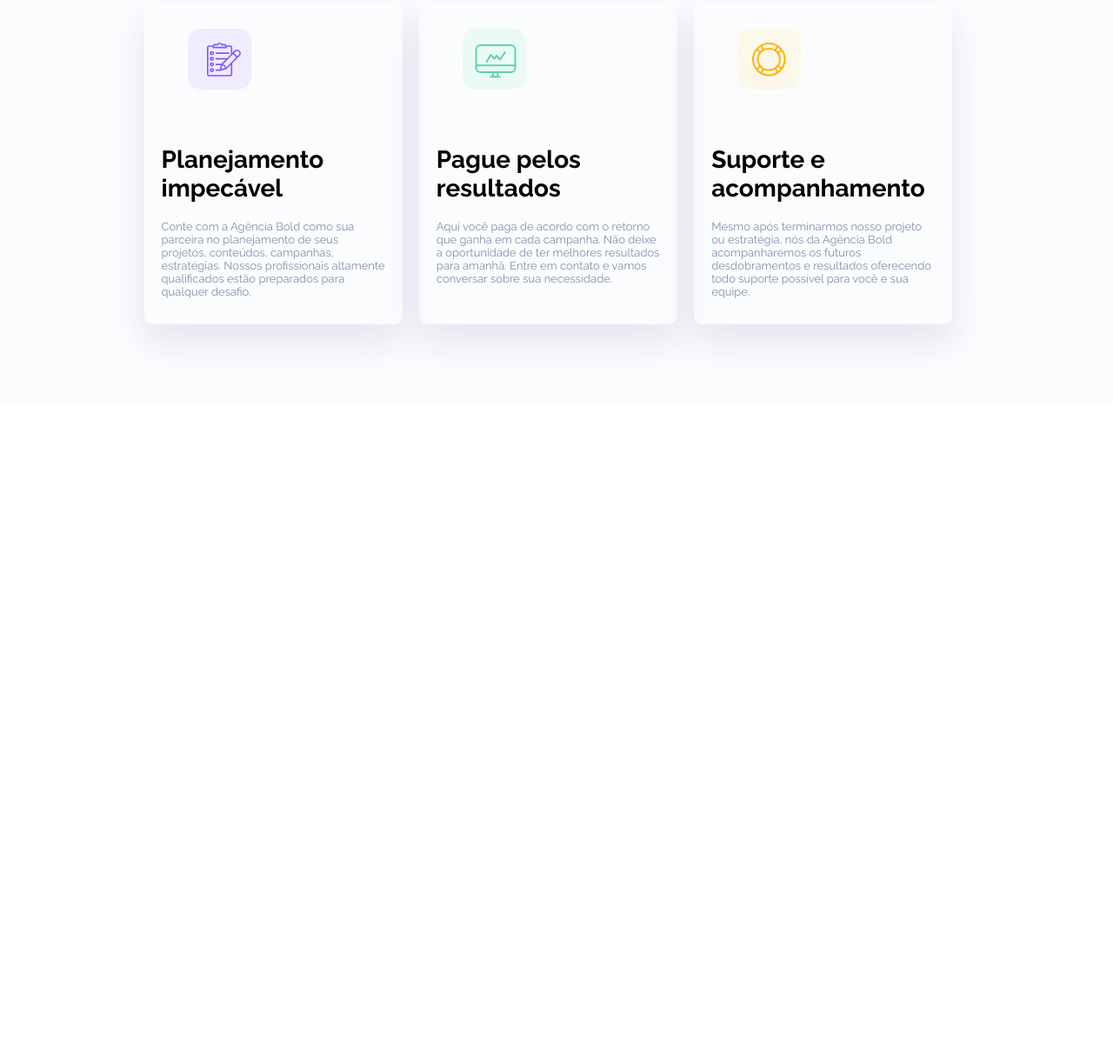
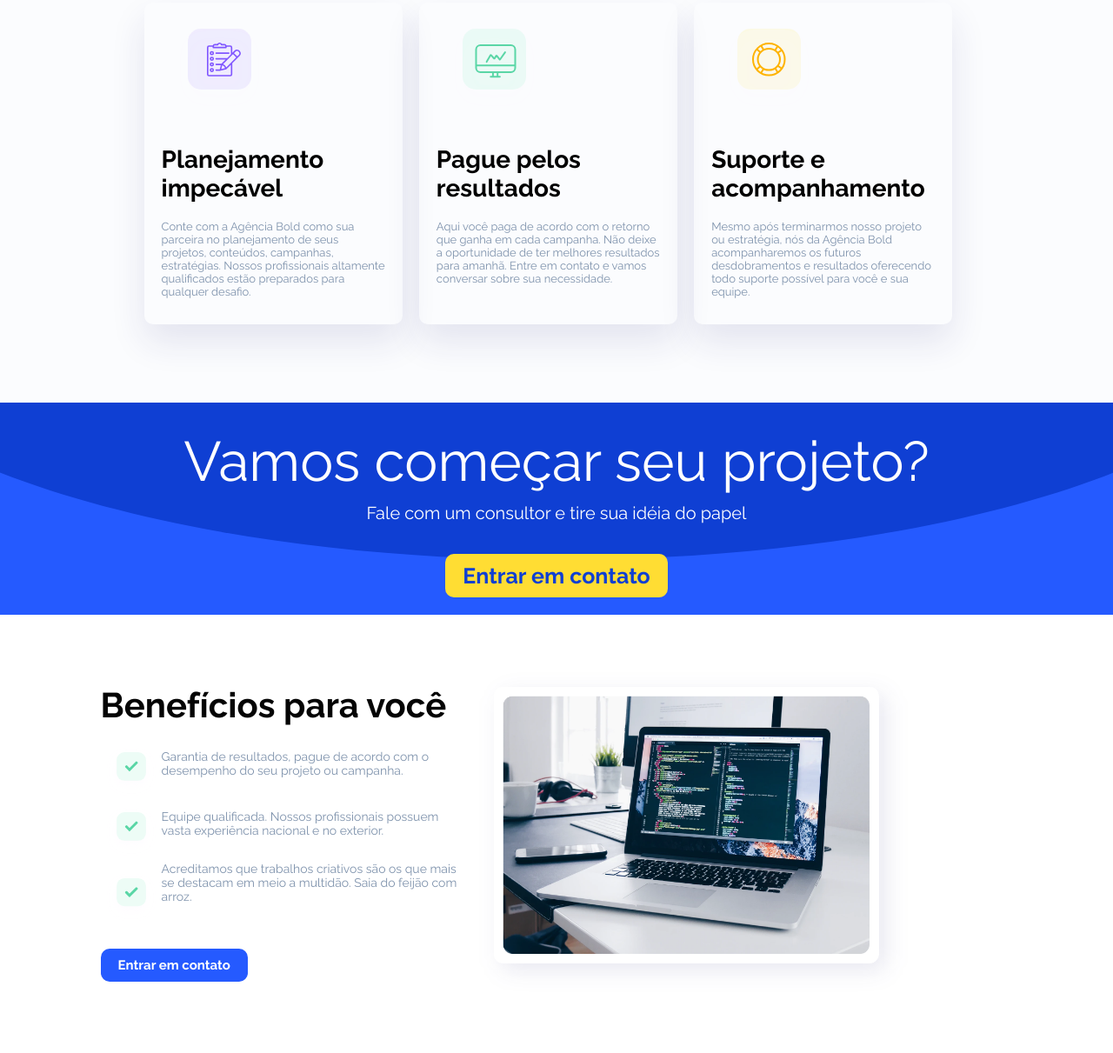
Before and after one commit to TiagoFrontEnd-Dev/Projeto_FrontEnd, a plain HTML site: page index.html in a window 1280 px wide. Shown: the part 1420-2631 px from the top of the page at 87% size. Before the commit the page ends 1883 px from the top, so only its background shows below. Drawn offline with Linux system fonts and the light colour scheme.

Commit message:
V-0.1.2 ProjetoFrontEnd

```diff
--- a/css/style.css
+++ b/css/style.css
@@ -139,7 +139,104 @@ section.porque_nos > .center > p{
     margin-bottom: 20px;
 }
 
+/* STYLE SECTION CTA */
+section.cta{
+    background-image: url('/img/banner_meio.svg');
+    background-size: cover;
+    background-position: center;
+    padding: 20px 10px;
+    min-height: 200px;
+    color: #FFFFFF;
+    text-align: center;
+}
+
+section.cta h2,
+section.cta h4{
+    font-weight: normal;
+    margin: 10px 0;
+}
+
+section.cta h2{
+    font-size: 64px;
+}
+section.cta h4{
+    font-size: 20px;
+}
+
+section.cta a {
+    display: inline-block;
+    margin-top: 25px;
+    padding: 10px 20px;
+    border-radius: 10px;
+    font-weight: bold;
+    font-size: 25px;
+    background: #FFDD33;
+    text-decoration: none;
+    color: #0F3FD3;
+}
+
+/* STYLE SECTION BENEFICIOS */
+section.beneficios{
+    padding:50px 0;
+}
+
+.lista_beneficios{
+    width: 40%;
+    margin-top: 30px;
+}
+
+.lista_beneficios h1{
+    color: #040404;
+    font-size: 40px;
+}
+
+.lista_beneficios p{
+    color: #7E92AC;
+    vertical-align: middle;
+    font-size: 14px;
+}
+
+.lista_beneficios span{
+    display: inline-block;
+    width: calc(100% - 70px);
+}
+
+.lista_beneficios a {
+    display: inline-block;
+    margin-top: 25px;
+    padding: 10px 20px;
+    border-radius: 10px;
+    font-weight: bold;
+    font-size: 15px;
+    background: #255AFF;
+    text-decoration: none;
+    color: #FFFFFF;
+}
+
+.lista_beneficios img{
+    display: inline-block;
+    vertical-align: middle;
+    width: 70px;
+}
+
+.img_beneficios{
+    width: 50%;
+}
+
+.img_beneficios img{
+    max-width: 100%;
+}
+
+
+
+
+/* Responsive Mobile */
 @media screen and (max-width: 768px){
+
+    .lista_beneficios,.img_beneficios{
+        width:100%;
+        margin-bottom: 30px;
+    }
     .diferenciais{
         flex-wrap: wrap;
     }
--- a/index.html
+++ b/index.html
@@ -68,5 +68,29 @@
             </div><!-- diferenciais -->
         </div><!-- center -->
     </section><!-- porque_nos -->
+
+    <section class="cta">
+            <h2>Vamos começar seu projeto?</h2>
+            <h4>Fale com um consultor e tire sua idéia do papel</h4>
+            <a href="/contact">Entrar em contato</a>
+    </section>
+    <!-- cta -->
+
+    <section class="beneficios">
+        <div class="center">
+            <div class="lista_beneficios">
+                <h1>Benefícios para você</h1>
+                <br>
+                <p><img src="/img/checklist.svg" alt=""><span>Garantia de resultados, pague de acordo com o desempenho do seu projeto ou campanha.</span></p>
+                <p><img src="/img/checklist.svg" alt=""><span>Equipe qualificada. Nossos profissionais possuem vasta experiência nacional e no exterior.</span></p>
+                <p><img src="/img/checklist.svg" alt=""><span>Acreditamos que trabalhos criativos são os que mais se destacam em meio a multidão. Saia do feijão com arroz.</span></p>
+                <a href="/contact">Entrar em contato</a>
+            </div><!-- lista_beneficios -->
+
+            <div class="img_beneficios">
+                <img src="/img/mackbook.png" alt="">
+            </div><!-- img_beneficios -->
+        </div><!-- center -->
+    </section><!-- beneficios -->
 </body>
 </html>
```
